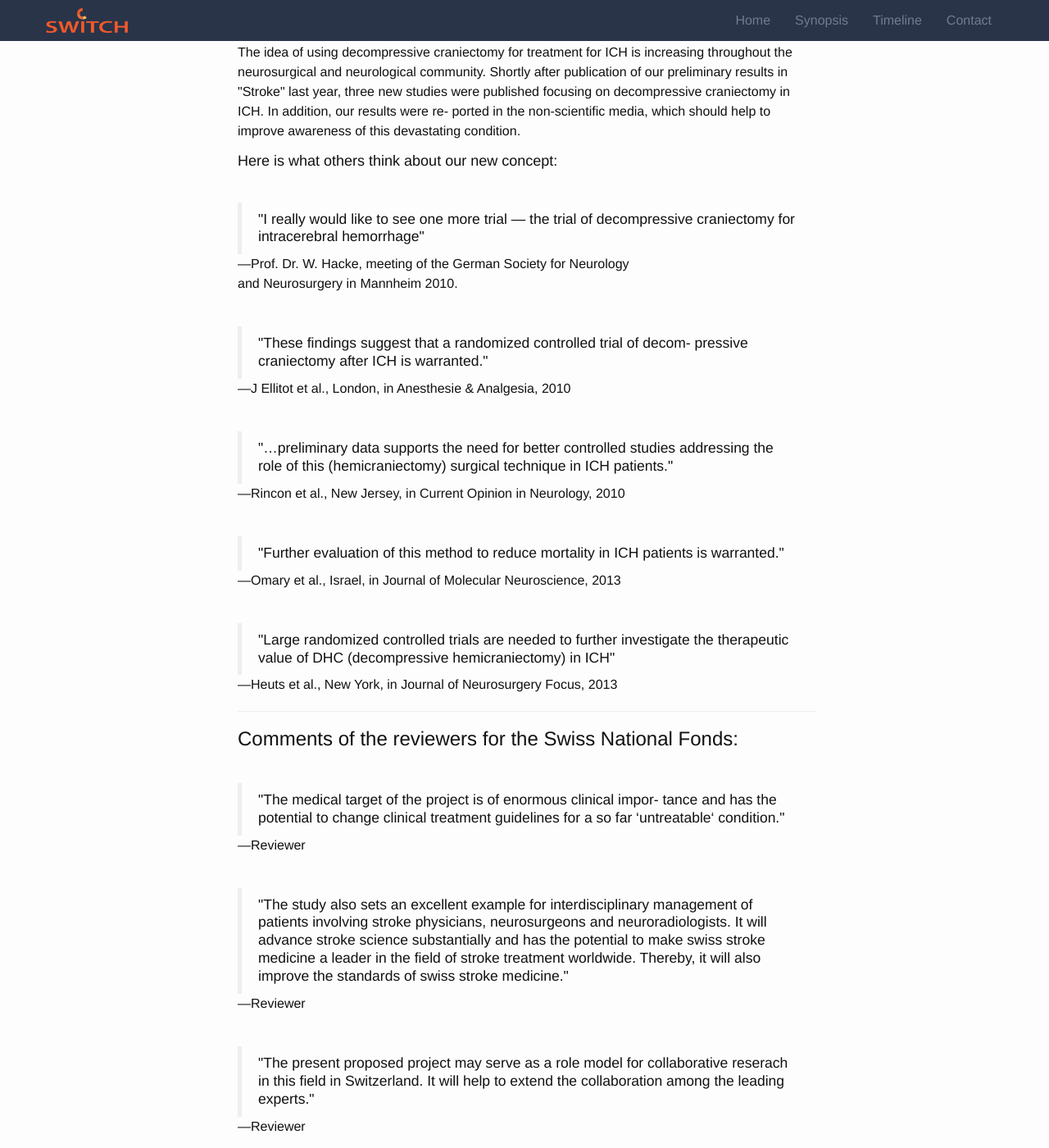
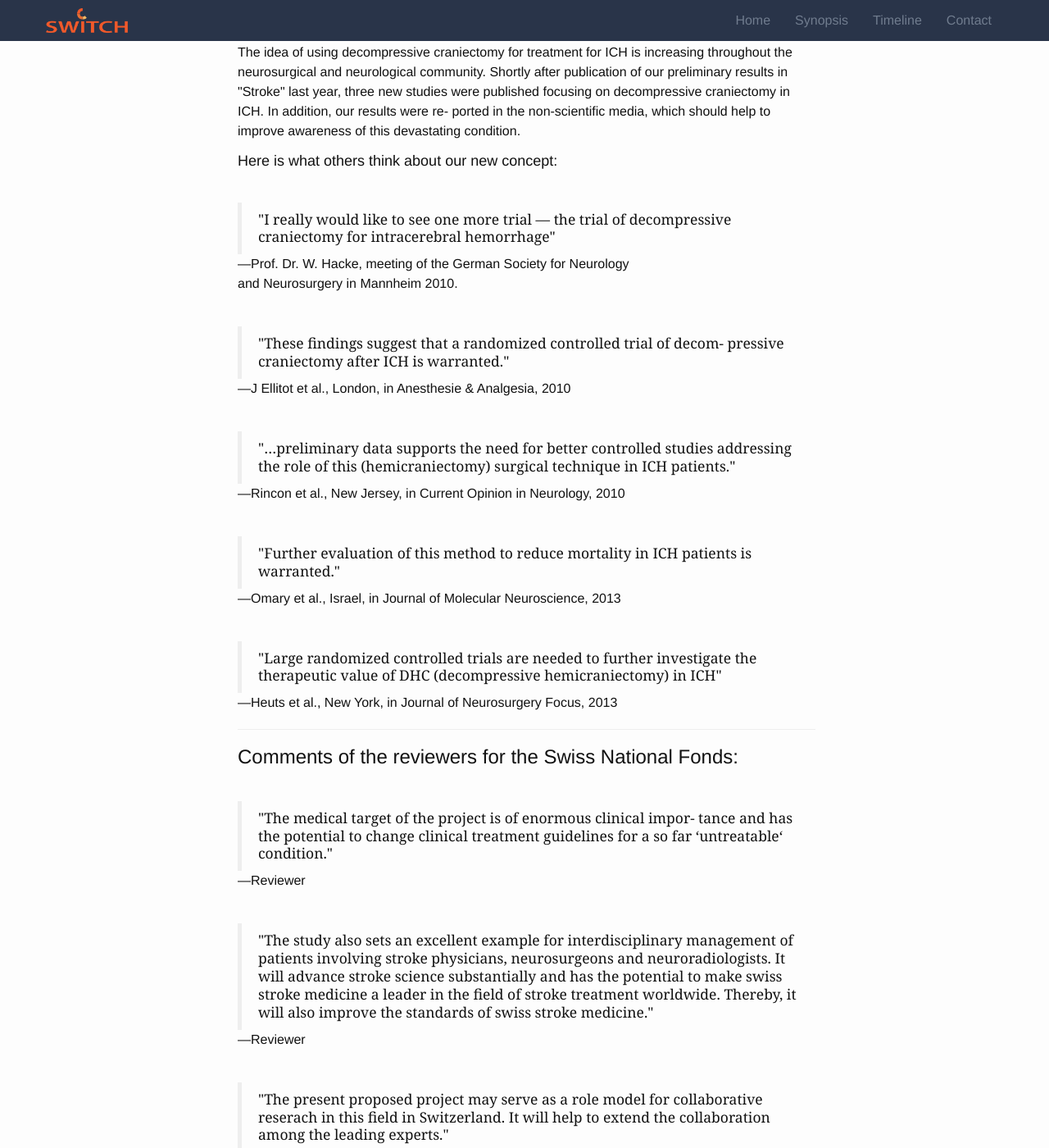
Before and after one commit to bressanj/switch, a Jekyll site: the page built from article/index.md, in a window 1280 px wide and 1400 px high, scrolled down 3469 px. Shown: the whole window at 82% size. Built offline with Jekyll 4.4.1, drawn with Linux system fonts in a browser that asks for light colours; nearby versions of some CDN libraries; Markdown is read by kramdown in place of the engine named in the settings.

Commit message:
minor font changes

```diff
--- a/basic_includes/css/styles.css
+++ b/basic_includes/css/styles.css
@@ -31,13 +31,13 @@
    text-rendering: optimizelegebility;
    font-size: 16px;
    line-height: 1.5;
-   font-weight: 400;
+   font-weight: 300;
    color: #111;
    background-color: #fdfdfd;
 }
 
 h1, h2, h3, h4, h5, h6 {
-font-weight: 400;
+font-weight: 300;
 }
 
 h1, h2, h3, h4, h5, h6, p, blockquote, pre, ul, ol, dl, figure, .highlight {
@@ -60,6 +60,7 @@
 blockquote {
    margin: 40px 0px 0px 0px;
    font-weight: 300;
+   font-family: georgia, serif;
 }
 
 .carousel-caption blockquote {
```
